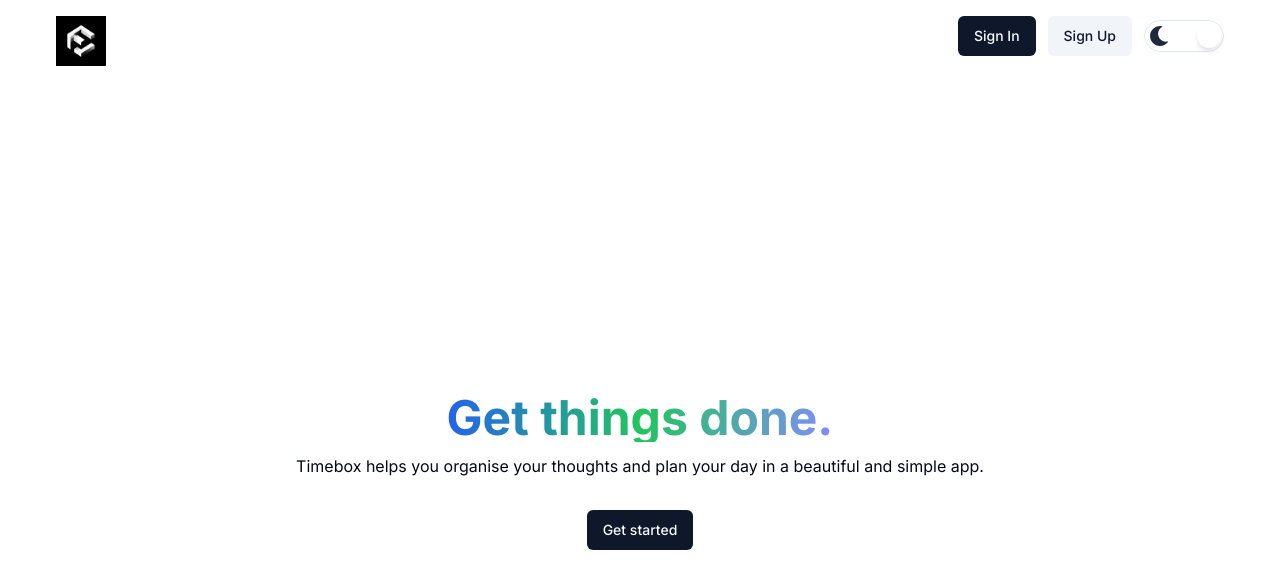
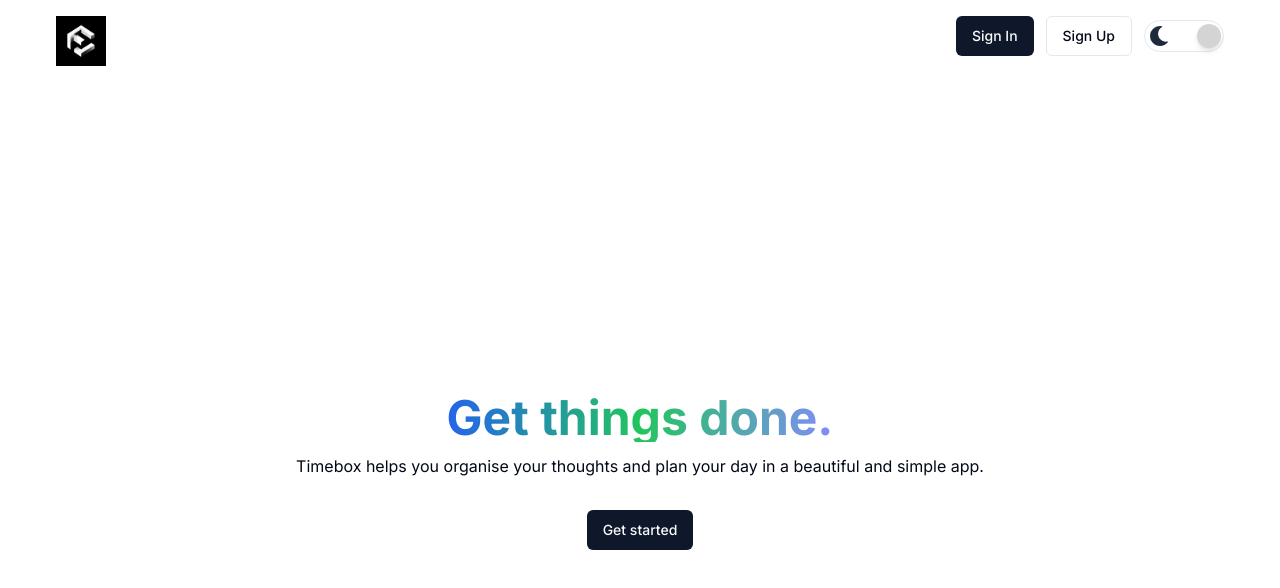
Before and after one commit to WilliamGiammona/time-box, a Next.js app: page / in a window 1280 px wide. Shown: the top 588 px of the page. Built offline with nearby package versions, Linux system fonts and the light colour scheme; no server answers.

Commit message:
:lipstick: (Dark mode dial): Changed dial on dark mode button

```diff
--- a/components/Signup/Signup.tsx
+++ b/components/Signup/Signup.tsx
@@ -31,7 +31,7 @@ function SignUp() {
             <Dialog open={open} onOpenChange={setOpen}>
                 <DialogTrigger asChild>
                     <Button
-                        variant="secondary"
+                        variant="outline"
                         className={'mx-3'}
                         onClick={() => setOpen(false)}
                     >
--- a/components/ThemeToggle/ThemeToggle.tsx
+++ b/components/ThemeToggle/ThemeToggle.tsx
@@ -31,7 +31,7 @@ const ThemeToggle = () => {
             >
                 <FaMoon className="text-slate-800" size={20} />
                 <div
-                    className="absolute bg-white z-10 dark:bg-muted w-6 h-6 rounded-full shadow-md transform transition-transform duration-300"
+                    className="absolute bg-neutral-300 z-10 dark:bg-muted w-6 h-6 rounded-full shadow-md transform transition-transform duration-300"
                     style={darkMode ? { left: '2px' } : { right: '2px' }}
                 ></div>
                 <BsSunFill className={`ml-auto ${styles.sun}`} size={18} />
```
Also changed, not shown: 1 other file (tests, documents, lock files or other folders).
